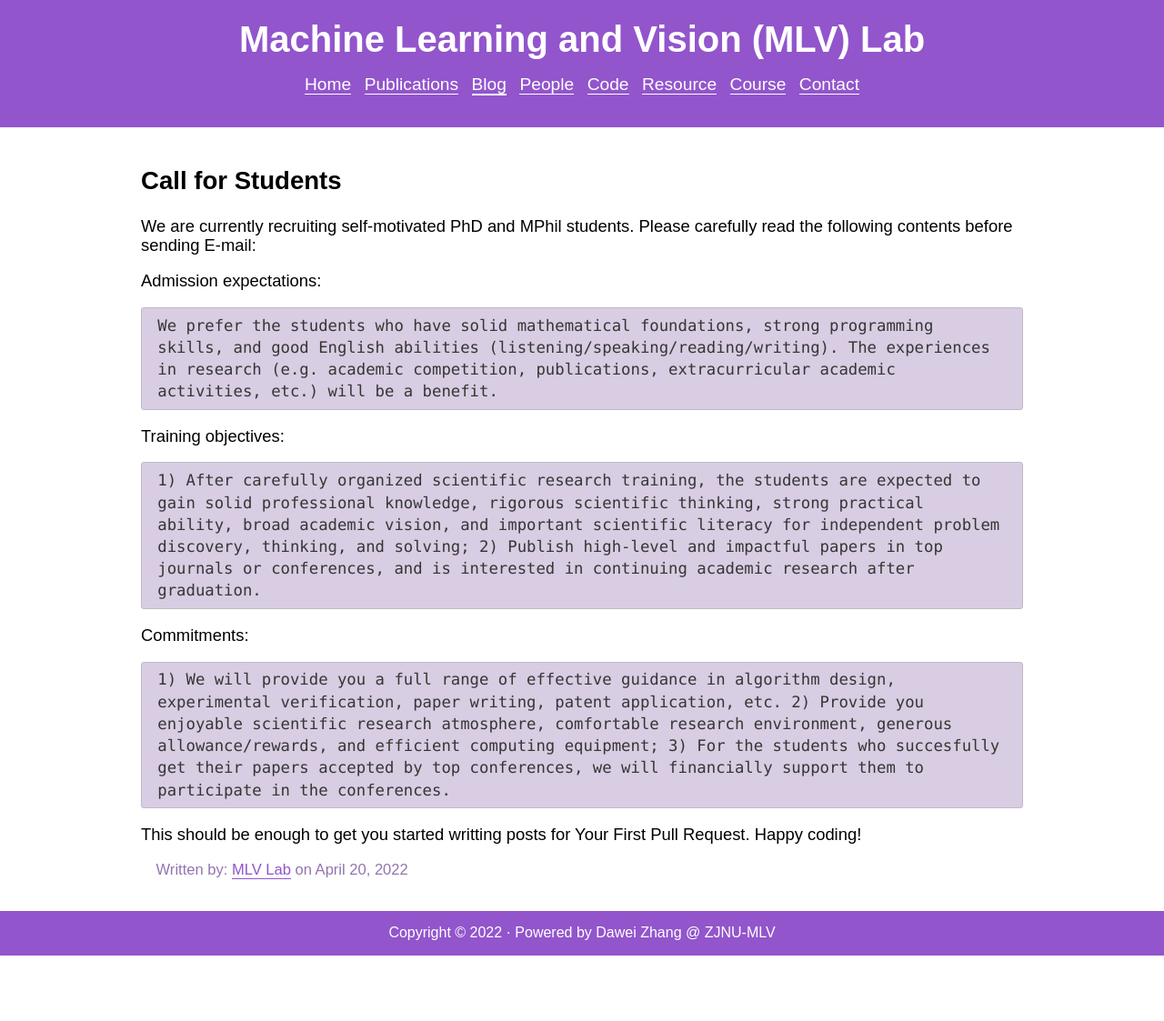
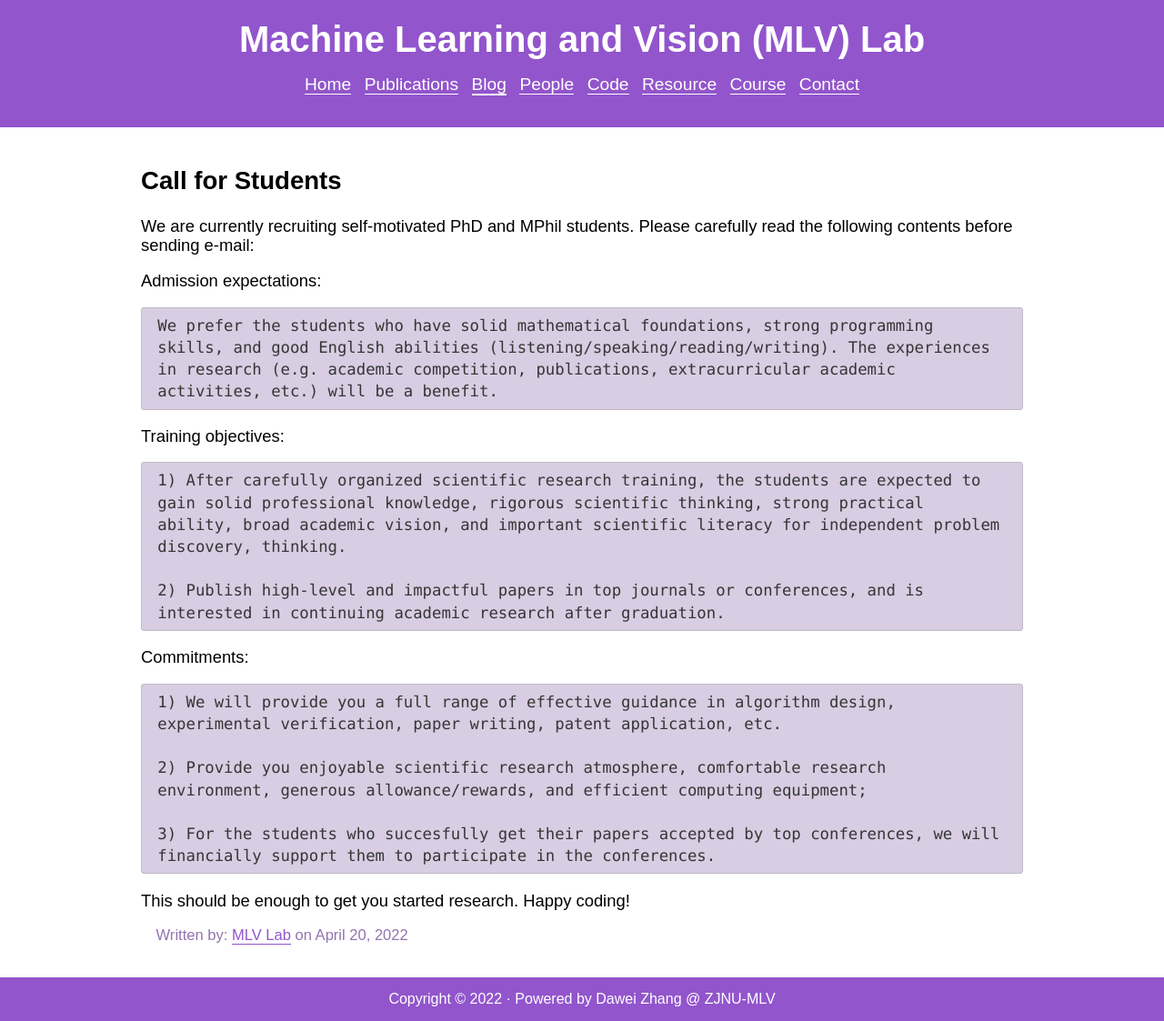
Before and after one commit to ZJNU-MLV-Lab/ZJNU-MLV-Lab.github.io, a Jekyll site: the page built from _posts/2022-04-20-call-for-students-blog.md, in a window 1280 px wide. Shown: the whole page at 91% size. Built offline with Jekyll 4.4.1, drawn with Linux system fonts in a browser that asks for light colours; nearby versions of some CDN libraries; some web fonts are replaced; before the commit the page ends 1051 px from its top, so only the background shows below that.

Commit message:
Update 2022-04-20-call-for-students-blog.md

```diff
--- a/_posts/2022-04-20-call-for-students-blog.md
+++ b/_posts/2022-04-20-call-for-students-blog.md
@@ -5,7 +5,7 @@ author: MLV Lab
 author-url: https://zjnu-mlv-lab.github.io/
 ---
 
-We are currently recruiting self-motivated PhD and MPhil students. Please carefully read the following contents before sending E-mail:
+We are currently recruiting self-motivated PhD and MPhil students. Please carefully read the following contents before sending e-mail:
 
 Admission expectations:
 
@@ -15,13 +15,19 @@ We prefer the students who have solid mathematical foundations, strong programmi
 Training objectives:
 
 ~~~
-1) After carefully organized scientific research training, the students are expected to gain solid professional knowledge, rigorous scientific thinking, strong practical ability, broad academic vision, and important scientific literacy for independent problem discovery, thinking, and solving; 2) Publish high-level and impactful papers in top journals or conferences, and is interested in continuing academic research after graduation.
+1) After carefully organized scientific research training, the students are expected to gain solid professional knowledge, rigorous scientific thinking, strong practical ability, broad academic vision, and important scientific literacy for independent problem discovery, thinking.
+
+2) Publish high-level and impactful papers in top journals or conferences, and is interested in continuing academic research after graduation.
 ~~~
 
 Commitments:
 
 ~~~
-1) We will provide you a full range of effective guidance in algorithm design, experimental verification, paper writing, patent application, etc. 2) Provide you enjoyable scientific research atmosphere, comfortable research environment, generous allowance/rewards, and efficient computing equipment; 3) For the students who succesfully get their papers accepted by top conferences, we will financially support them to participate in the conferences.
+1) We will provide you a full range of effective guidance in algorithm design, experimental verification, paper writing, patent application, etc.
+
+2) Provide you enjoyable scientific research atmosphere, comfortable research environment, generous allowance/rewards, and efficient computing equipment;
+
+3) For the students who succesfully get their papers accepted by top conferences, we will financially support them to participate in the conferences.
 ~~~
 
-This should be enough to get you started writting posts for Your First Pull Request. Happy coding!
+This should be enough to get you started research. Happy coding!
```
